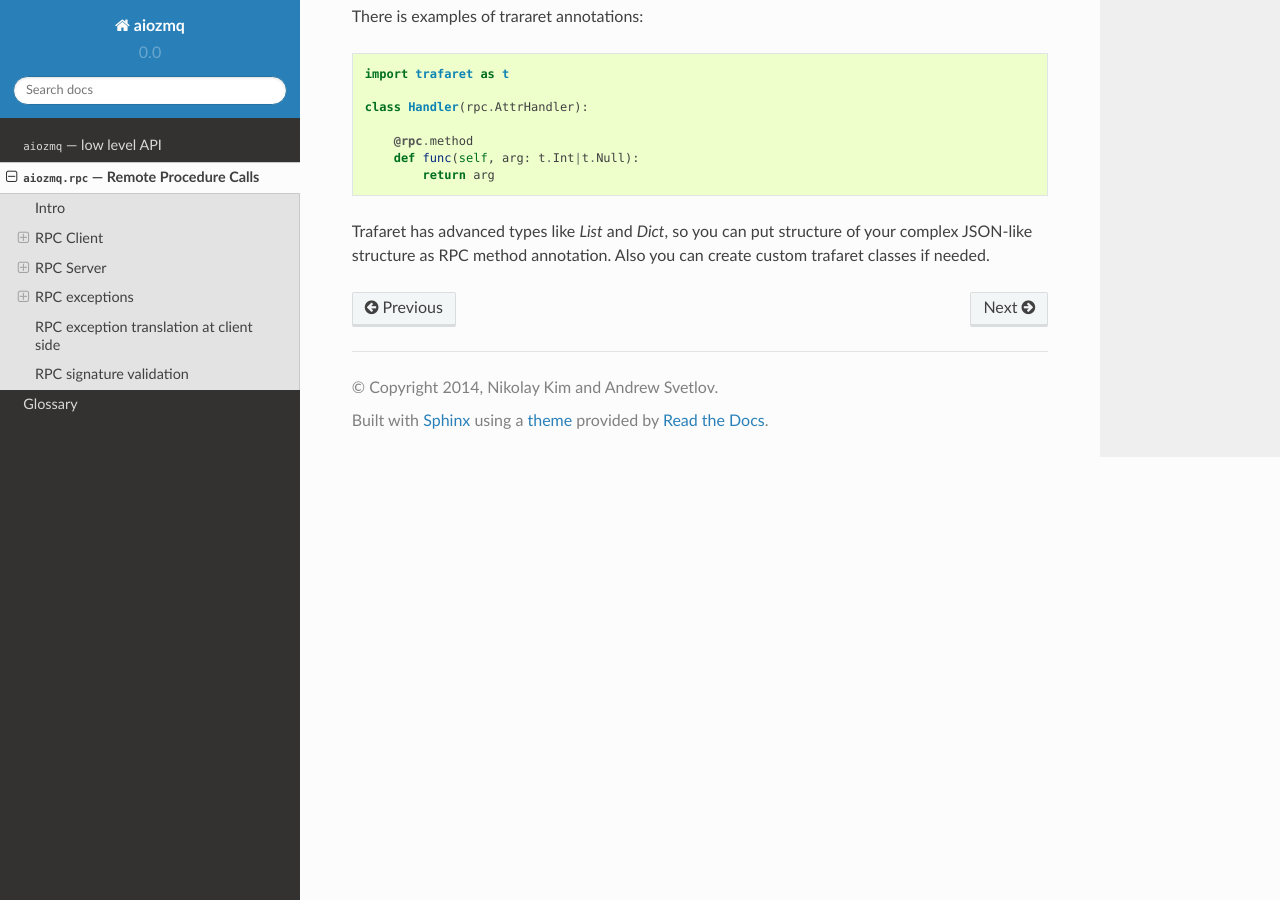
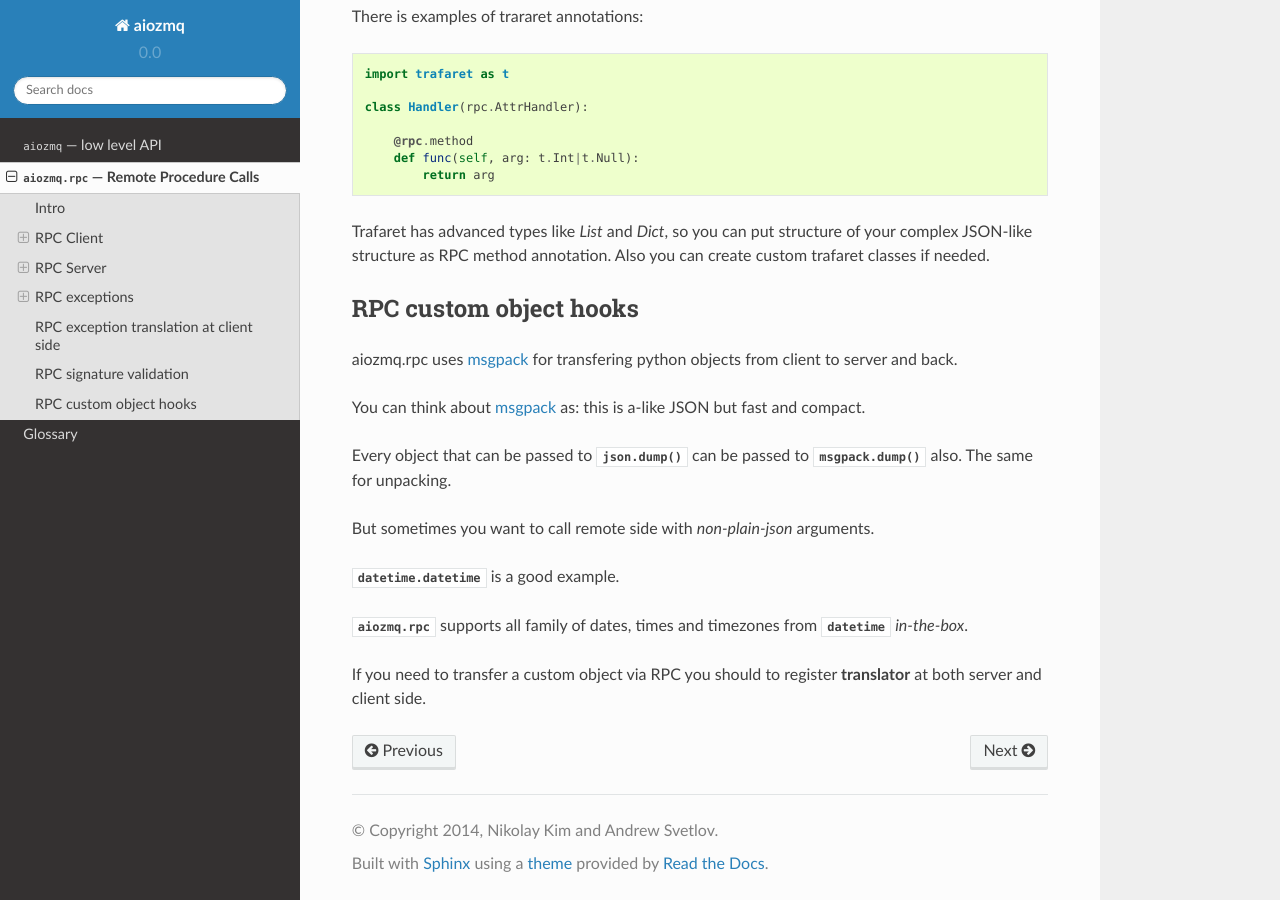
Before and after one commit to aio-libs/aiozmq, a Sphinx documentation site: the page built from docs/rpc.rst, in a window 1280 px wide and 900 px high, scrolled down 6210 px. Built offline with Sphinx 7.4.7 and the Read the Docs theme 2.0.0, drawn with Linux system fonts in a browser that asks for light colours; pages that are not in the unit, such as notebooks, are missing from menus.

Commit message:
Add initial doc about rpc value translators.

```diff
--- a/docs/rpc.rst
+++ b/docs/rpc.rst
@@ -332,3 +332,27 @@
 Trafaret has advanced types like *List* and *Dict*, so you can put
 structure of your complex JSON-like structure as RPC method
 annotation. Also you can create custom trafaret classes if needed.
+
+.. _aiozmq-rpc-custom-object-hooks:
+
+RPC custom object hooks
+-----------------------
+
+aiozmq.rpc uses :term:`msgpack` for transfering python objects from
+client to server and back.
+
+You can think about :term:`msgpack` as: this is a-like JSON but fast
+and compact.
+
+Every object that can be passed to :func:`json.dump` can be passed to
+:func:`msgpack.dump` also. The same for unpacking.
+
+But sometimes you want to call remote side with *non-plain-json* arguments.
+
+:class:`datetime.datetime` is a good example.
+
+:mod:`aiozmq.rpc` supports all family of dates, times and timezones
+from :mod:`datetime` *in-the-box*.
+
+If you need to transfer a custom object via RPC you should to register
+**translator** at both server and client side.
```
